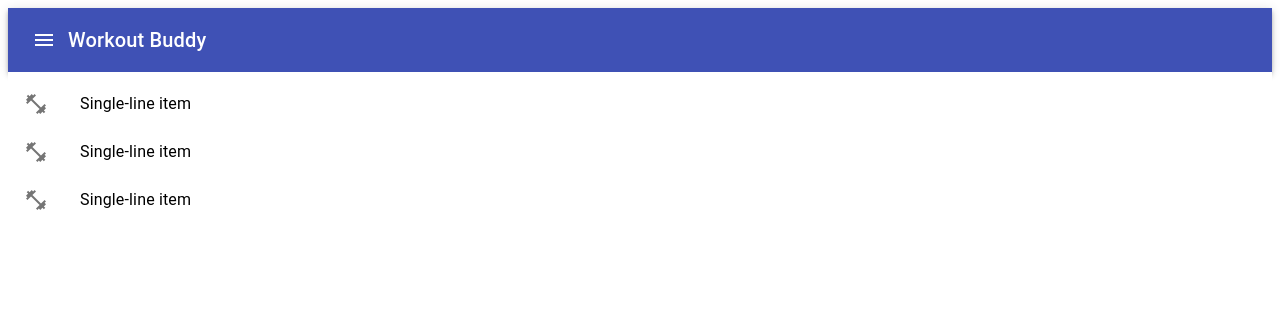
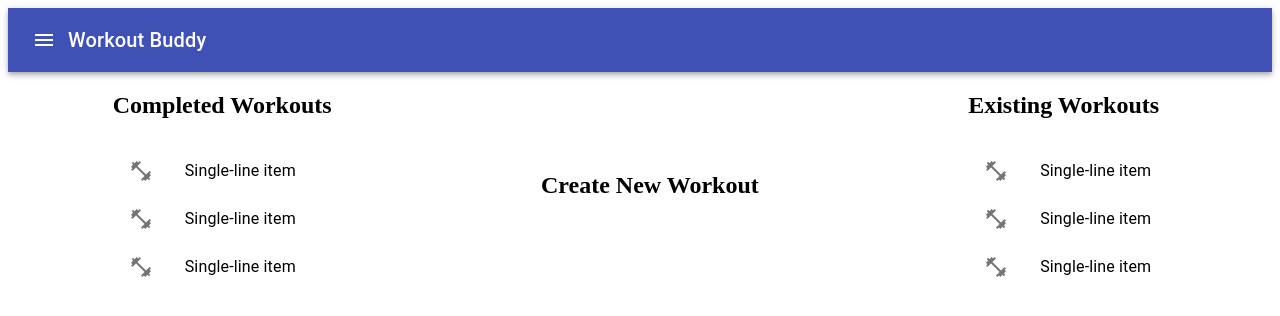
Before and after one commit to ClayData/workout-buddy, a React (Create React App) app in the folder client/: page /workouts in a window 1280 px wide. Shown: the top 316 px of the page. Built offline with nearby package versions, Linux system fonts and the light colour scheme.

Commit message:
added titles and columns to workouts page

```diff
--- a/client/src/components/WorkoutList.js
+++ b/client/src/components/WorkoutList.js
@@ -25,7 +25,7 @@ const useStyles = makeStyles((theme) => ({
   }
 
 const WorkoutList = (props) => {
-const classes = useStyles();
+  const classes = useStyles();
   const [dense, setDense] = React.useState(false);
   const [secondary, setSecondary] = React.useState(false);
 
--- a/client/src/pages/Workouts/Workouts.js
+++ b/client/src/pages/Workouts/Workouts.js
@@ -1,10 +1,33 @@
 import React from 'react';
-import WorkoutList from '../../components/WorkoutList'
+import { Grid } from '@material-ui/core';
+import { makeStyles } from '@material-ui/core/styles'
+import WorkoutList from '../../components/WorkoutList';
+
+const useStyles = makeStyles((theme) => ({
+    root: {
+
+    }
+}))
+
+
 
 const Workouts = () => {
+    const classes = useStyles();
     return(
         <div>
-            <WorkoutList />
+            <Grid container direction="row" justify="space-around" alignItems="center">
+                <Grid item >
+                    <h2>Completed Workouts</h2>
+                    <WorkoutList />
+                </Grid>
+                <Grid item >
+                    <h2>Create New Workout</h2>
+                </Grid>
+                <Grid item >
+                    <h2>Existing Workouts</h2>
+                    <WorkoutList />
+                </Grid>
+            </Grid>
         </div>
     )
 }
```
